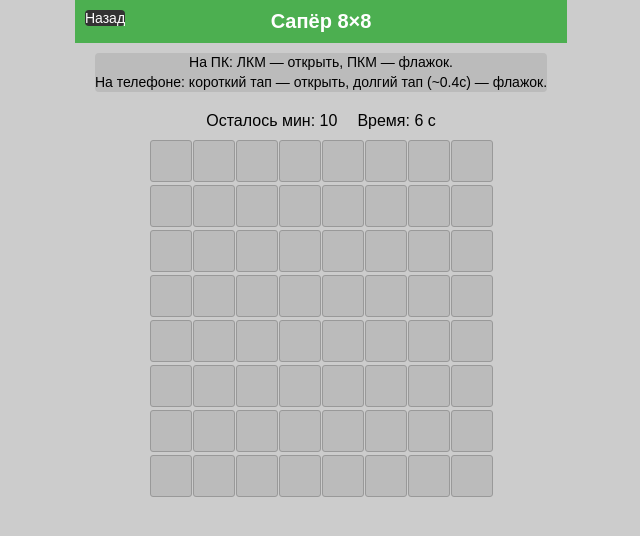
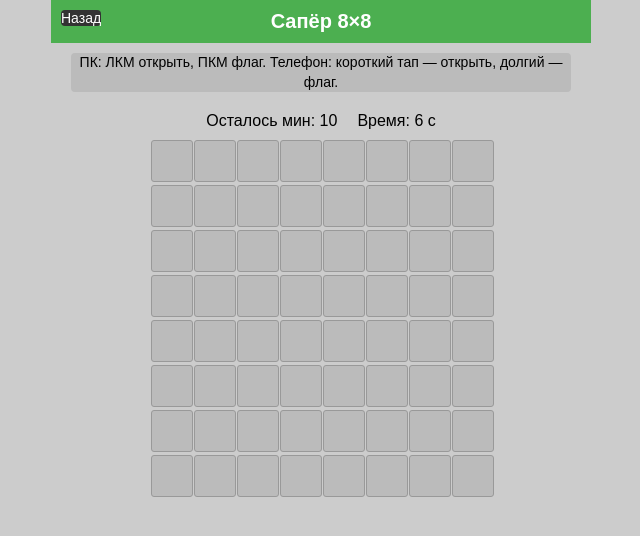
Before and after one commit to minizvezd/Telegram-Minigames, a Python web app: template templates/minesweeper.html in a window 1280 px wide. Shown: the top 536 px of the page, without its empty margins (319-959 px from the left). Run offline with Jinja, Linux system fonts and the light colour scheme; the template is opened without the code that fills it, so the values that code supplies are empty.

Commit message:
Update minesweeper.html

```diff
--- a/templates/minesweeper.html
+++ b/templates/minesweeper.html
@@ -66,11 +66,16 @@
       margin:10px;
       font-size:16px;
     }
+    #mineContainer {
+      position:relative;
+      display:flex;
+      justify-content:center;
+      margin-bottom:20px;
+    }
     #board {
       display:grid;
       grid-template-columns:repeat(8,40px);
       grid-gap:3px;
-      margin-bottom:20px;
     }
     .cell {
       width:40px;
@@ -136,15 +141,13 @@
   </style>
 </head>
 <body>
-
   <header>
     <a class="back-button" href="/">Назад</a>
     <h1>Сапёр 8×8</h1>
   </header>
 
   <div class="instructions">
-    На ПК: ЛКМ — открыть, ПКМ — флажок.<br>
-    На телефоне: короткий тап — открыть, долгий тап (~0.4c) — флажок.
+    ПК: ЛКМ открыть, ПКМ флаг. Телефон: короткий тап — открыть, долгий — флаг.
   </div>
 
   <div id="info">
@@ -152,6 +155,7 @@
     <div>Время: <span id="timeValue">0</span> c</div>
   </div>
 
+  <div id="mineContainer">
     <div style="position:relative;">
       <div id="board"></div>
       <div id="gameOver">
@@ -159,9 +163,9 @@
         <button onclick="restartGame()">Играть снова</button>
       </div>
     </div>
+  </div>
 
   <script>
-    // Блокируем скролл, выделения
     document.addEventListener("touchmove", e=> e.preventDefault(), {passive:false});
     document.addEventListener("selectstart", e=> e.preventDefault());
 
@@ -389,6 +393,5 @@
     }
     start();
   </script>
-
 </body>
 </html>
```
Lines whose indentation alone changed are shown as unchanged.
